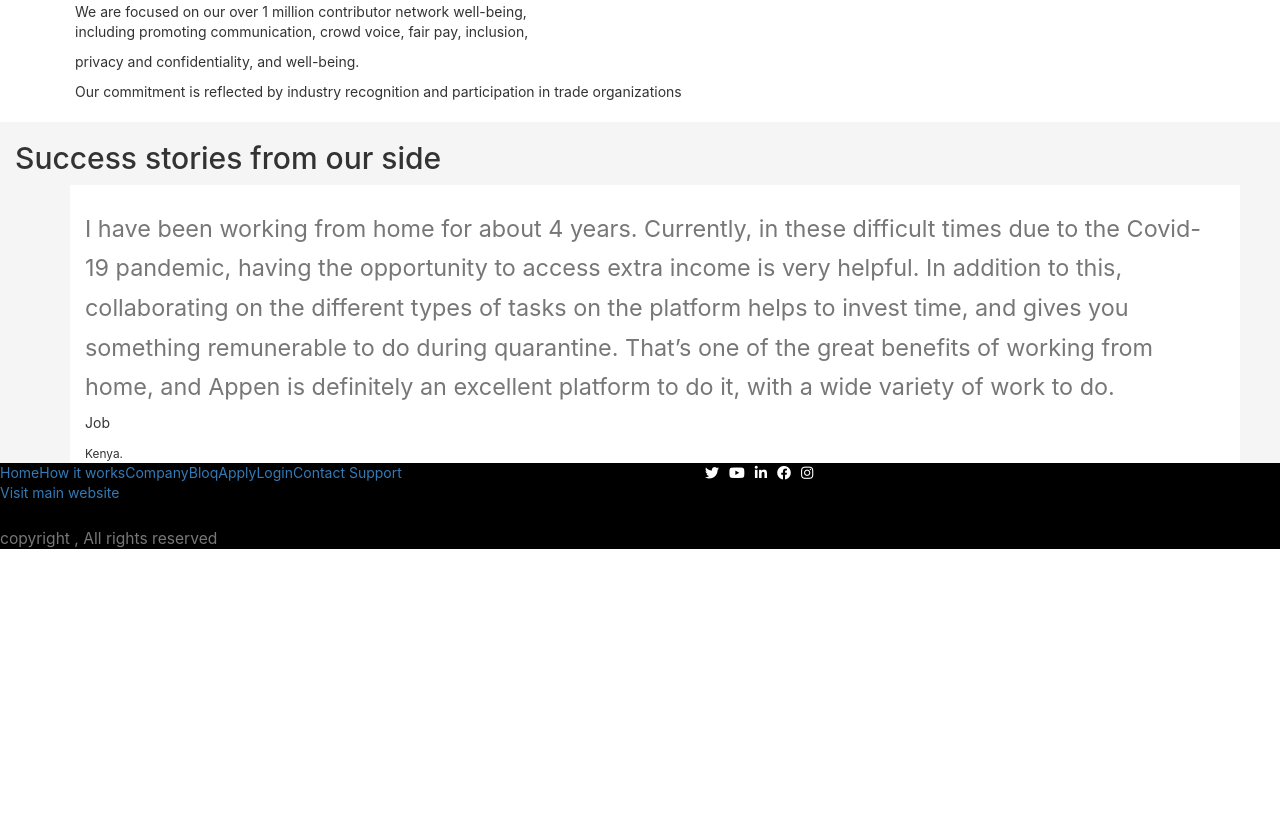
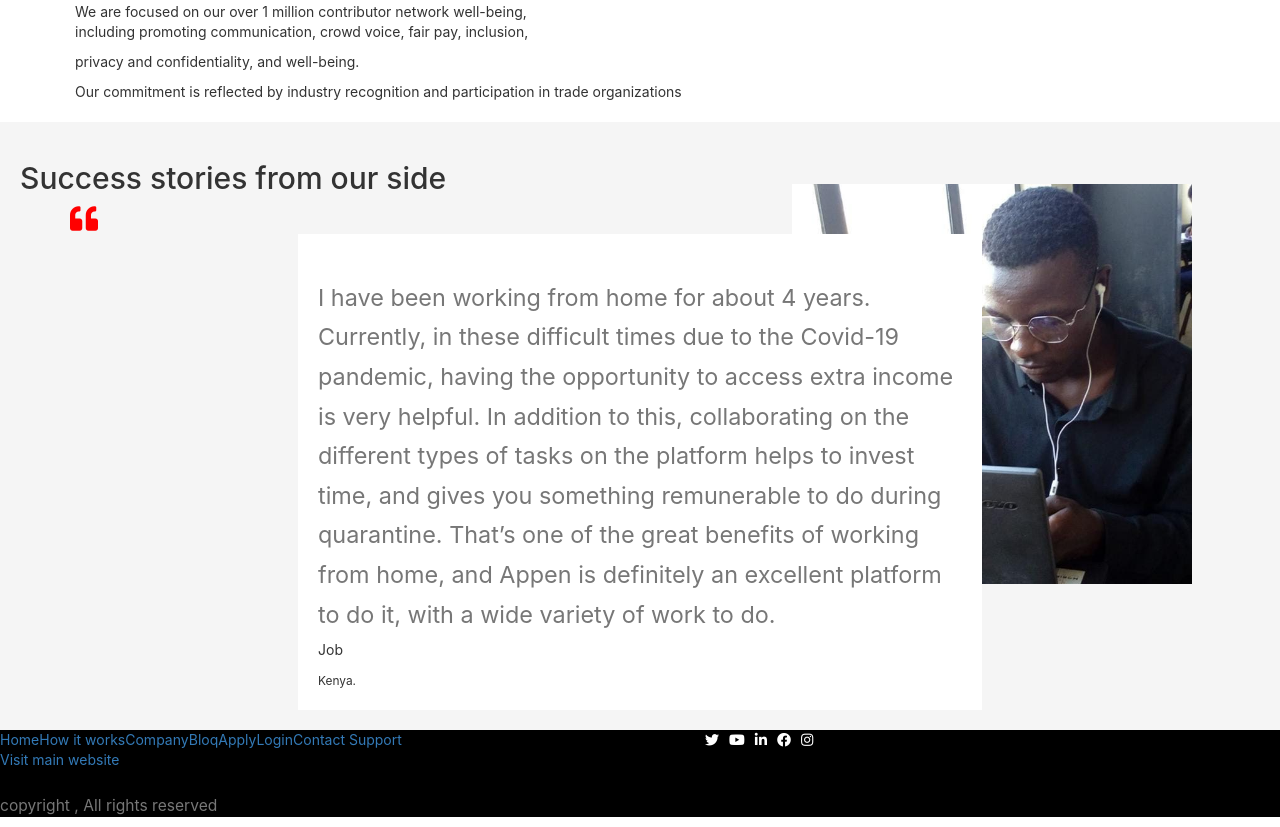
Before and after one commit to Jobwafula/riki-react, a React (Create React App) app: page / in a window 1280 px wide. Shown: the part 1000-1827 px from the top of the page. Before the commit the page ends 1559 px from the top, so only its background shows below. Built offline with nearby package versions, Linux system fonts and the light colour scheme.

Commit message:
added i tag

```diff
--- a/src/components/Success.js
+++ b/src/components/Success.js
@@ -2,11 +2,17 @@ import React from 'react'
 
 export default function Success(props) {
   return (
-    <div className='container-fluid' style={{backgroundColor:'whitesmoke'}}>
+    <div className='container-fluid success-background' style={{backgroundColor:'whitesmoke',padding:'20px'}}>
       <h2>Success stories from our side</h2>
+
       <div className='container'>
-        <div className='container' style={{backgroundColor:'white'}}>
-          <h1><small>{props.text}</small></h1>
+      <span style={{marginRight:'10px'}}><i style={{color:'red'}} className="fas fa-quote-left fa-2x mb-4"></i></span>
+
+        <div className='container' style={{backgroundColor:'white',width:'60%',padding:'20px'}}>
+
+          <h1> <small>{props.text}</small> </h1>
+          {/* <i style={{color:'red'}} className="fas fa-quote-right fa-2x mb-4"></i> */}
+
           <p className='bold'>{props.name}</p>
           <span><small>{props.country}.</small></span>
         </div>
```
